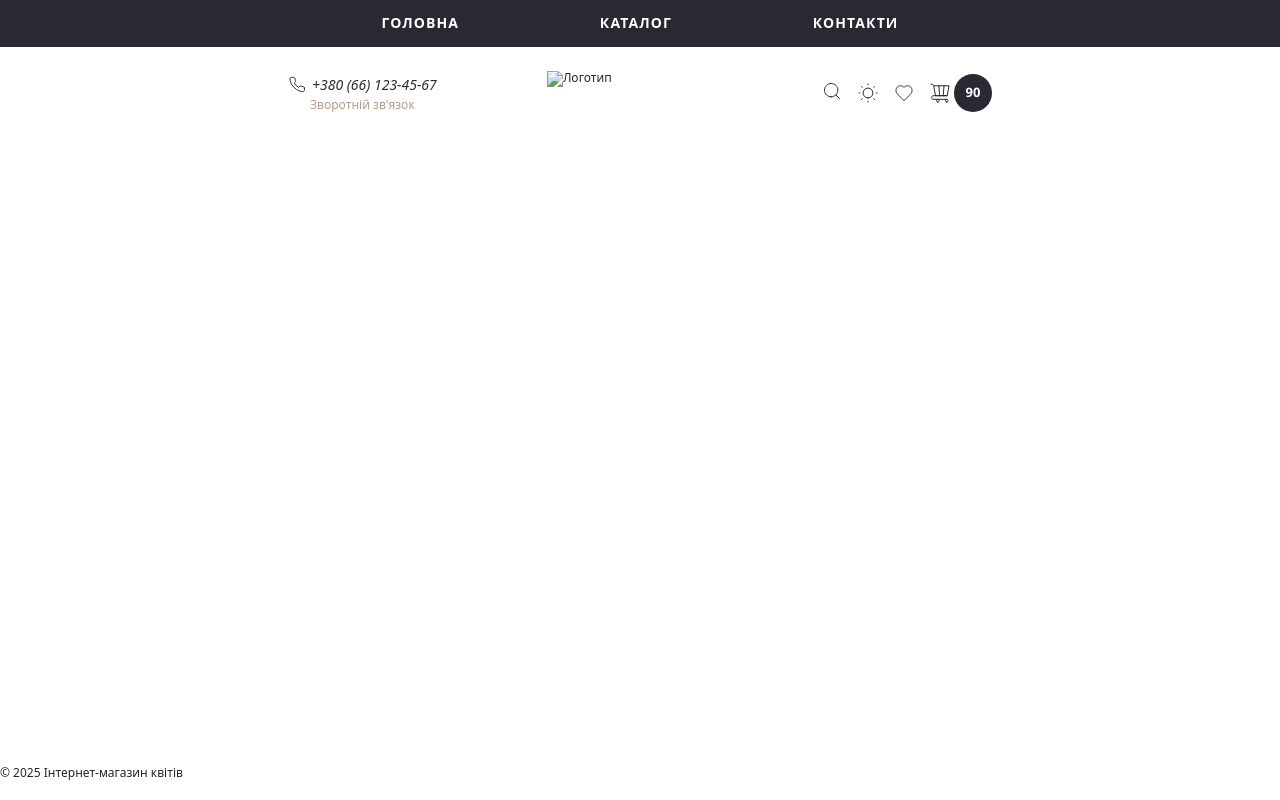
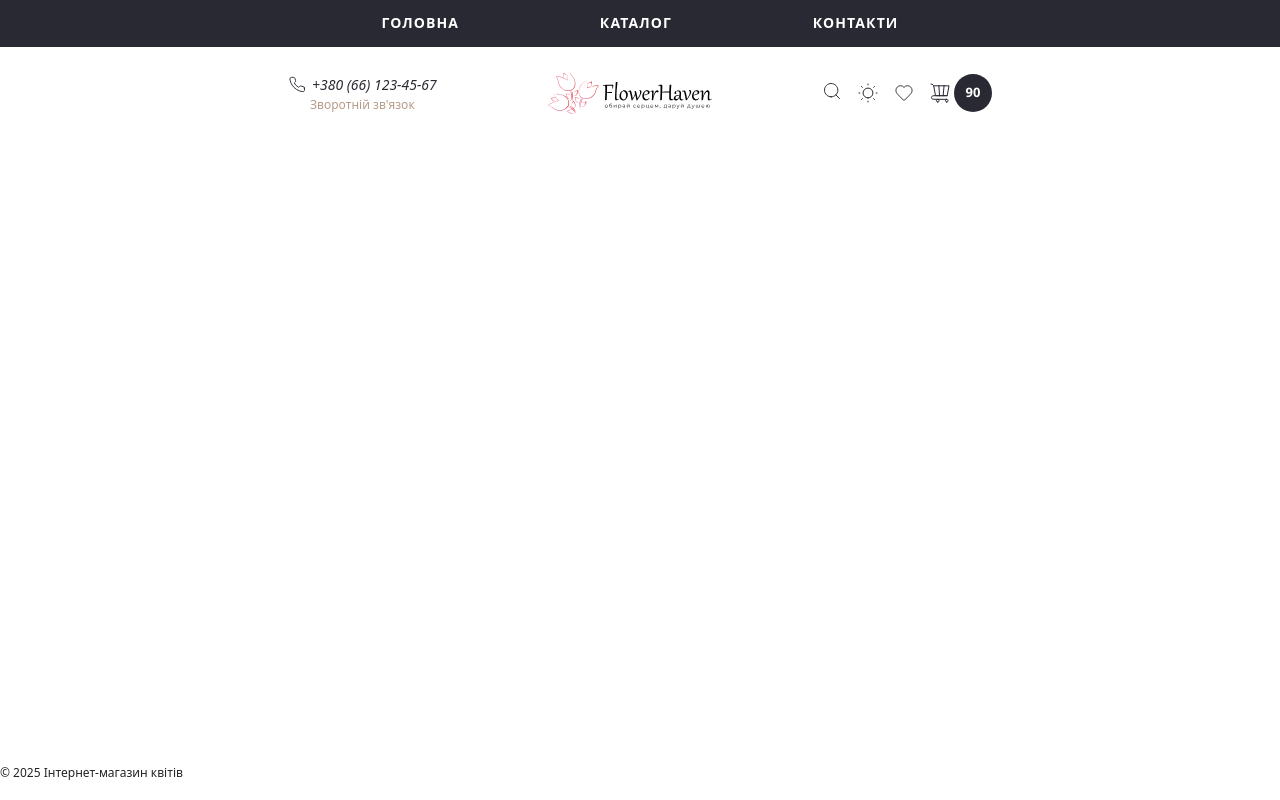
Before and after one commit to OlenaYermak/flower-harwen, a plain HTML site: page index.html in a window 1280 px wide. Drawn offline with nearby package versions, Linux system fonts and the light colour scheme.

Commit message:
Deploying to gh-pages from @ OlenaYermak/flower-haven@c46347a5153712f0d22aedf3341bfe087f7a43e5 🚀

```diff
--- a/index.html
+++ b/index.html
@@ -46,7 +46,7 @@
     </div>
 
     <a href="../index.html">
-      <img src="../img/logo_haven.svg" alt="Логотип" alt="Логотип сайту" class="header-logo-img" >
+      <img src="/flower-harwen/assets/logo_haven-CHPI3ESN.svg" alt="Логотип" alt="Логотип сайту" class="header-logo-img" >
   </a>
 
   <div class="header-wrapper-action">
```
Also changed, not shown: assets/logo_haven-CHPI3ESN.svg (added).
